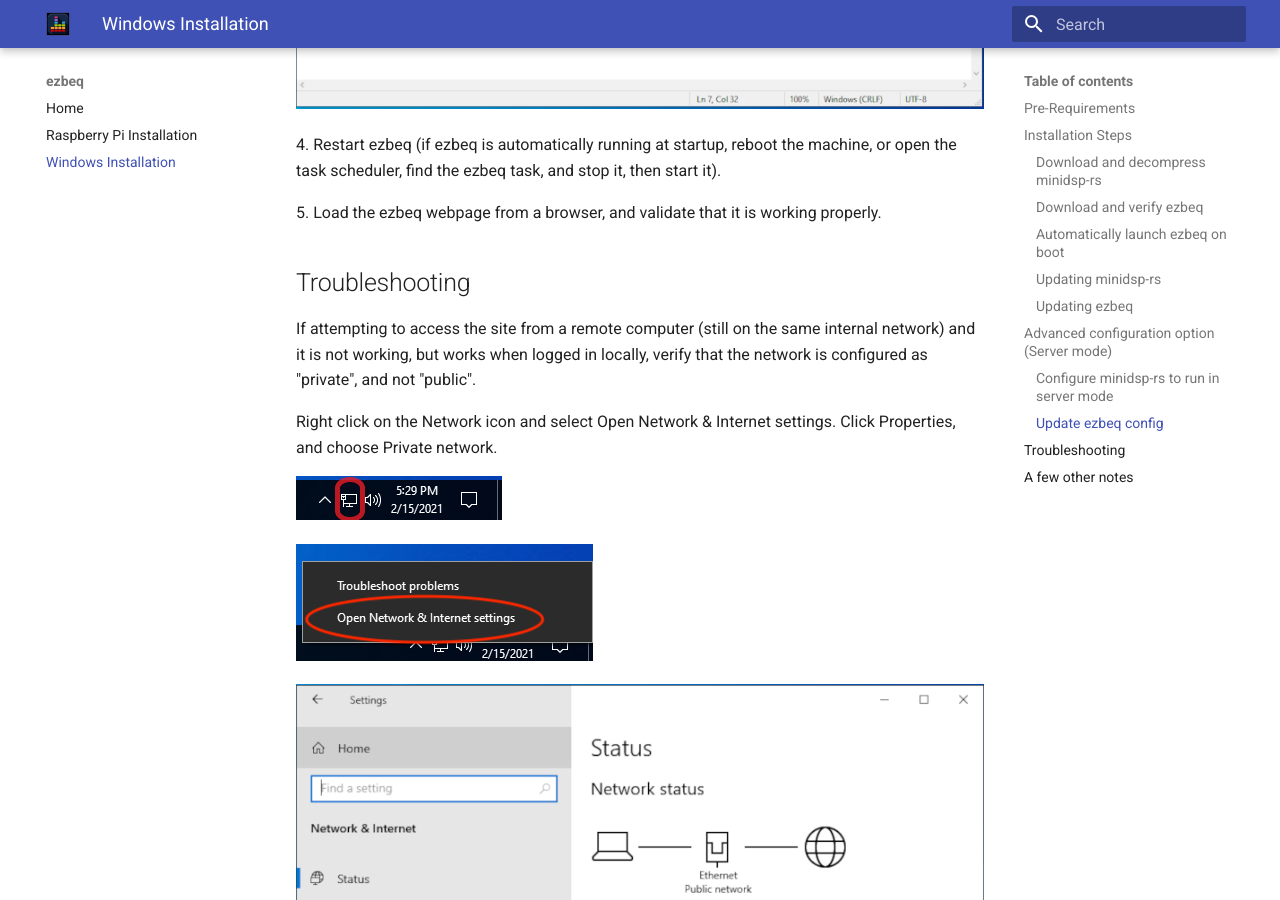
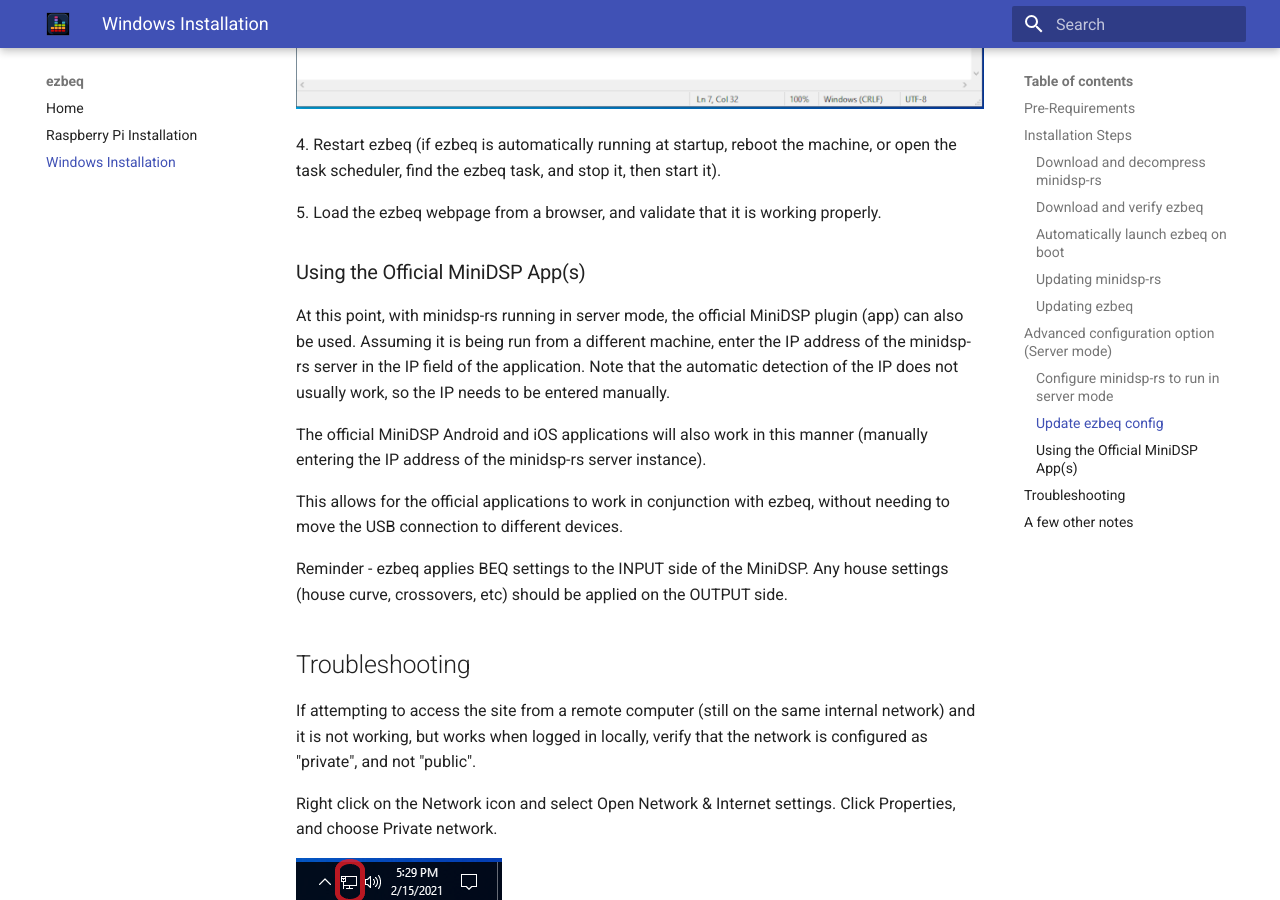
Before and after one commit to 3ll3d00d/ezbeq, an MkDocs documentation site: the page built from docs/win.md, in a window 1280 px wide and 900 px high, scrolled down 26094 px. Built offline with MkDocs 1.6.1 and Material for MkDocs 9.7.7, drawn with Linux system fonts in a browser that asks for light colours.

Commit message:
Add section on using official minidsp apps

```diff
--- a/docs/win.md
+++ b/docs/win.md
@@ -266,6 +266,16 @@
 
 5\. Load the ezbeq webpage from a browser, and validate that it is working properly.
 
+### Using the Official MiniDSP App(s)
+
+At this point, with minidsp-rs running in server mode, the official MiniDSP plugin (app) can also be used. Assuming it is being run from a different machine, enter the IP address of the minidsp-rs server in the IP field of the application. Note that the automatic detection of the IP does not usually work, so the IP needs to be entered manually.
+
+The official MiniDSP Android and iOS applications will also work in this manner (manually entering the IP address of the minidsp-rs server instance).
+
+This allows for the official applications to work in conjunction with ezbeq, without needing to move the USB connection to different devices.
+
+Reminder - ezbeq applies BEQ settings to the INPUT side of the MiniDSP. Any house settings (house curve, crossovers, etc) should be applied on the OUTPUT side.
+
 ## Troubleshooting
 
 If attempting to access the site from a remote computer (still on the same internal network) and it is not working, but works when logged in locally, verify that the network is configured as "private", and not "public".
```
